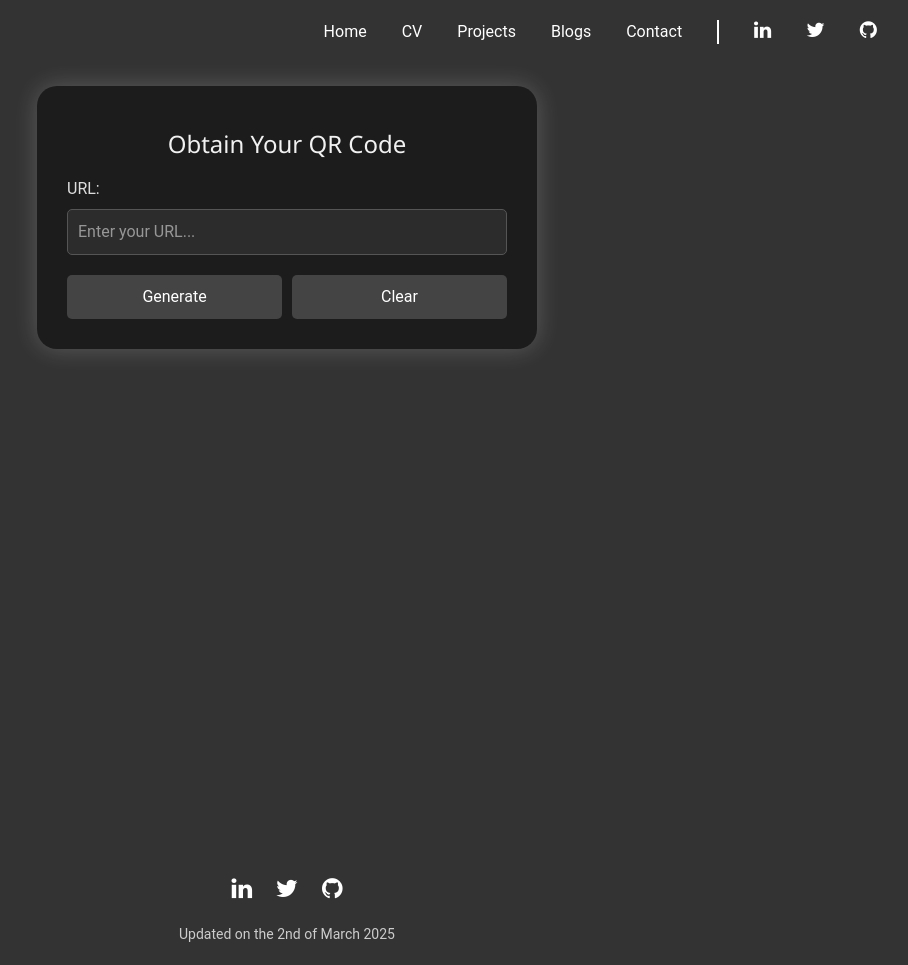
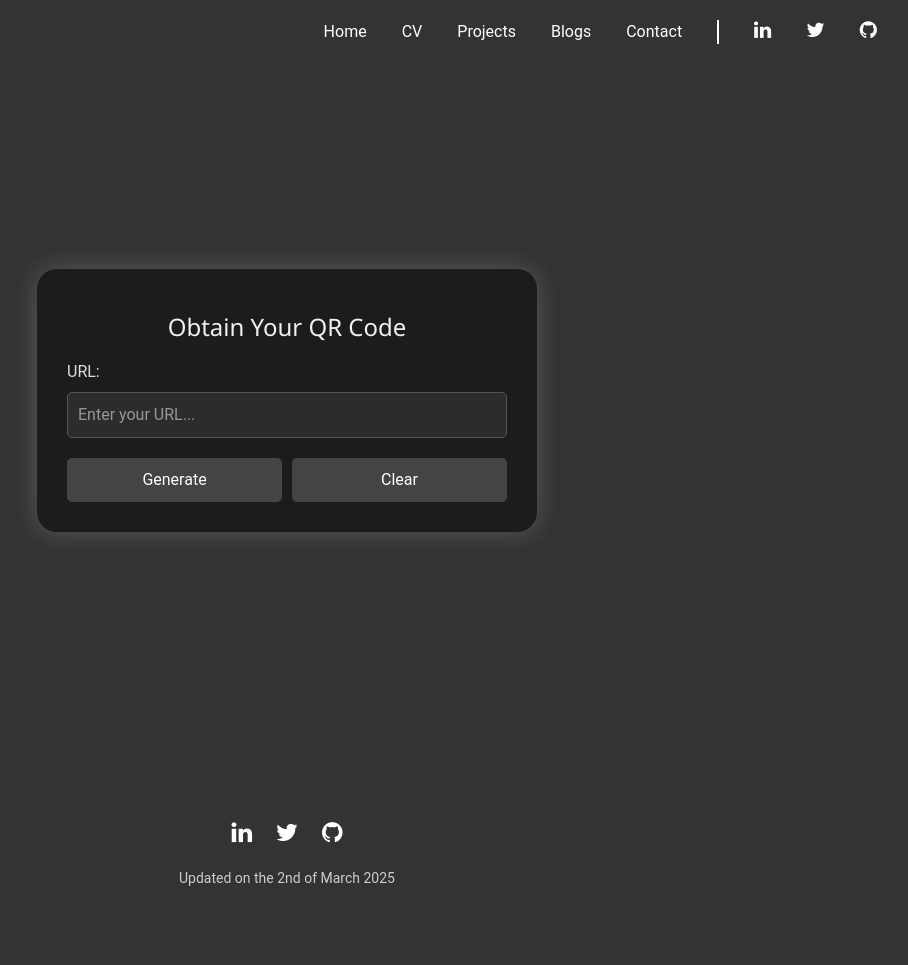
Before and after one commit to Adenrele/Web_Portfolio, a Flask app: page /qrcode in a window 1280 px wide. Shown: the whole page, without its empty margins (353-1261 px from the left). After the commit the page ends 886 px from the top, so only its background shows below. Run offline with Flask 3, Linux system fonts and the light colour scheme; some libraries are stand-ins or nearby versions.

Commit message:
margin and padding removed from mobile and desktop. Centre args added to desktop for the page. Text- aling to centre comented out

```diff
--- a/static/css/QR.css
+++ b/static/css/QR.css
@@ -5,10 +5,9 @@
     color: white;
     min-height: 100vh;
     width: 100%;
-    padding: 30px;
-    margin-top: 7vh;
-    align-items: center;
-    justify-content: flex-start;
+    justify-content: center; /* Vertically centers content */
+    align-items: center; /* Horizontally centers content */
+    /* text-align: center; Centers text inside the content */
 }
 
 .QR_Page form {
@@ -102,10 +101,9 @@
         min-height: 100vh;
         margin-top: 0;
         width: 100%;
-        padding-top: 2rem;
         justify-content: center; /* Vertically centers content */
         align-items: center; /* Horizontally centers content */
-        text-align: center; /* Centers text inside the content */
+       /*  text-align: center;  Centers text inside the content */
     }
 
     .QR_Page form {
```
